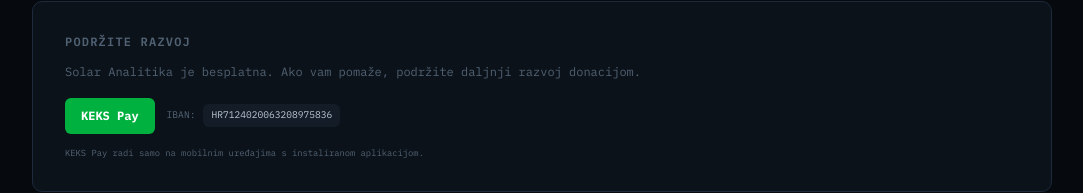
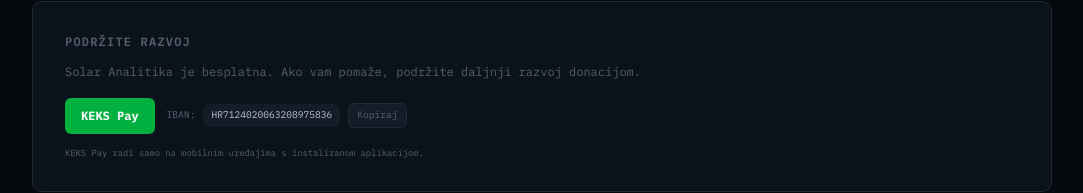
Before and after one commit to Mario857/solar-analitika, a Next.js app: page / in a window 1280 px wide. Shown: the part 103-296 px from the top of the page, without its empty margins (98-1181 px from the left). Built offline with nearby package versions, Linux system fonts and the light colour scheme.

Commit message:
Add copy

```diff
--- a/src/components/Donate.tsx
+++ b/src/components/Donate.tsx
@@ -1,4 +1,6 @@
 "use client";
+
+import { useState } from "react";
 
 const KEKS_PAY_PHONE = "+385911568525";
 const IBAN = "HR7124020063208975836";
@@ -9,7 +11,16 @@ interface DonateProps {
 }
 
 export default function Donate({ keksPayPhone = KEKS_PAY_PHONE, iban = IBAN }: DonateProps) {
+  const [isCopied, setIsCopied] = useState(false);
   const keksLink = `kekspay://pay?receiver=${encodeURIComponent(keksPayPhone)}&currency=EUR`;
+
+  const handleCopyIban = async () => {
+    await navigator.clipboard.writeText(iban);
+    setIsCopied(true);
+    setTimeout(() => setIsCopied(false), 2000);
+  };
+
+  const copyButtonLabel = isCopied ? "Kopirano!" : "Kopiraj";
 
   return (
     <div className="bg-surface-1 border border-border rounded-default p-4 sm:p-6 md:p-8">
@@ -29,6 +40,12 @@ export default function Donate({ keksPayPhone = KEKS_PAY_PHONE, iban = IBAN }: D
         <div className="flex items-center gap-2">
           <span className="font-mono text-[0.6rem] text-text-dim">IBAN:</span>
           <code className="font-mono text-[0.6rem] text-text bg-surface-2 px-2 py-1 rounded-sm select-all">{iban}</code>
+          <button
+            onClick={handleCopyIban}
+            className="font-mono text-[0.6rem] text-text-dim bg-surface-2 px-2 py-1 rounded-sm border border-border cursor-pointer transition-all duration-150 hover:text-text hover:border-text-dim active:translate-y-px"
+          >
+            {copyButtonLabel}
+          </button>
         </div>
       </div>
 
```
